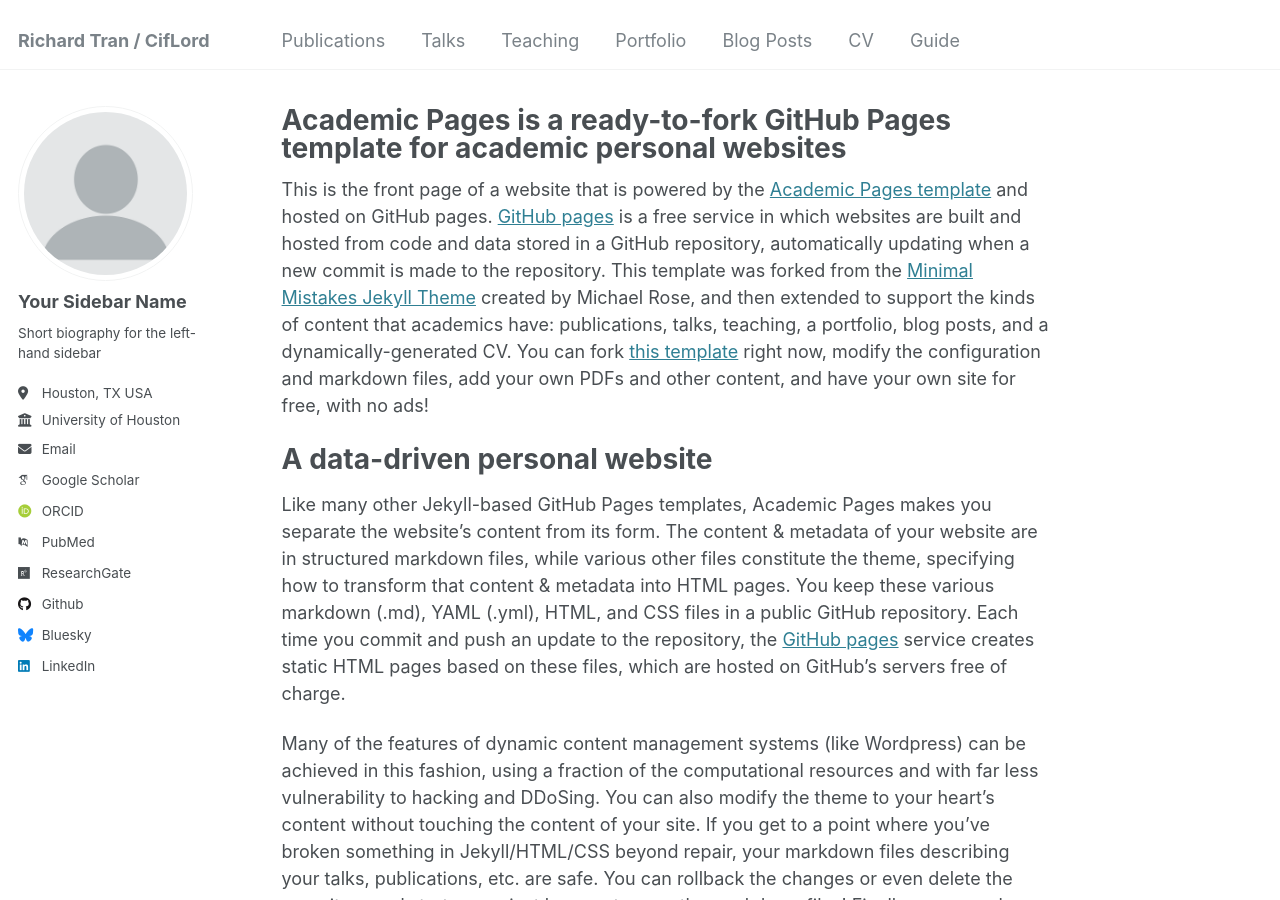
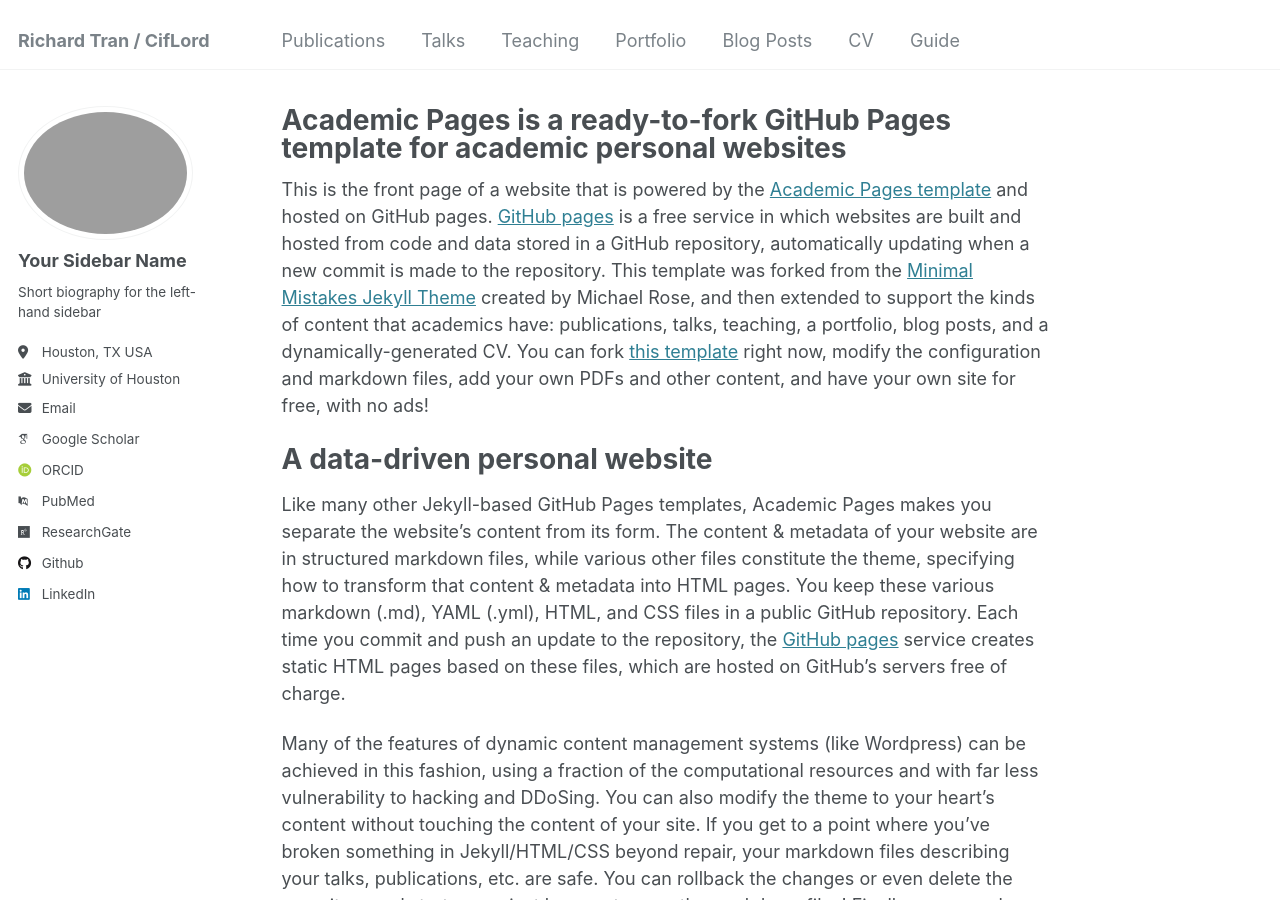
Before and after one commit to CifLord/CifLord.github.io, a Jekyll site: the page built from _pages/about.md, in a window 1280 px wide and 900 px high. Built offline with Jekyll 4.4.1, drawn with Linux system fonts in a browser that asks for light colours; some web fonts are replaced.

Commit message:
added profile image

```diff
--- a/_config.yml
+++ b/_config.yml
@@ -21,7 +21,7 @@
 #               Additional customization can be done by editing /_includes/author-profile.html
 author:
   # Biographic information
-  avatar           : "profile.png"
+  avatar           : "20240517_portraits_RS_127.jpg"
   name             : "Your Sidebar Name"
   pronouns         : # example: "she/her"
   bio              : "Short biography for the left-hand sidebar"
@@ -49,7 +49,7 @@
   stackoverflow    : # User number or user number and name (i.e., use "1" or "1/jeff-atwood")
 
   # Social media
-  bluesky          : "Username" # Replace this with you Bluesky username
+  bluesky          : #"Username" Replace this with you Bluesky username
   facebook         : # Username
   flickr           : # Username
   foursquare       : # Username
```
Also changed, not shown: images/profile.png (deleted), 1 other file.
